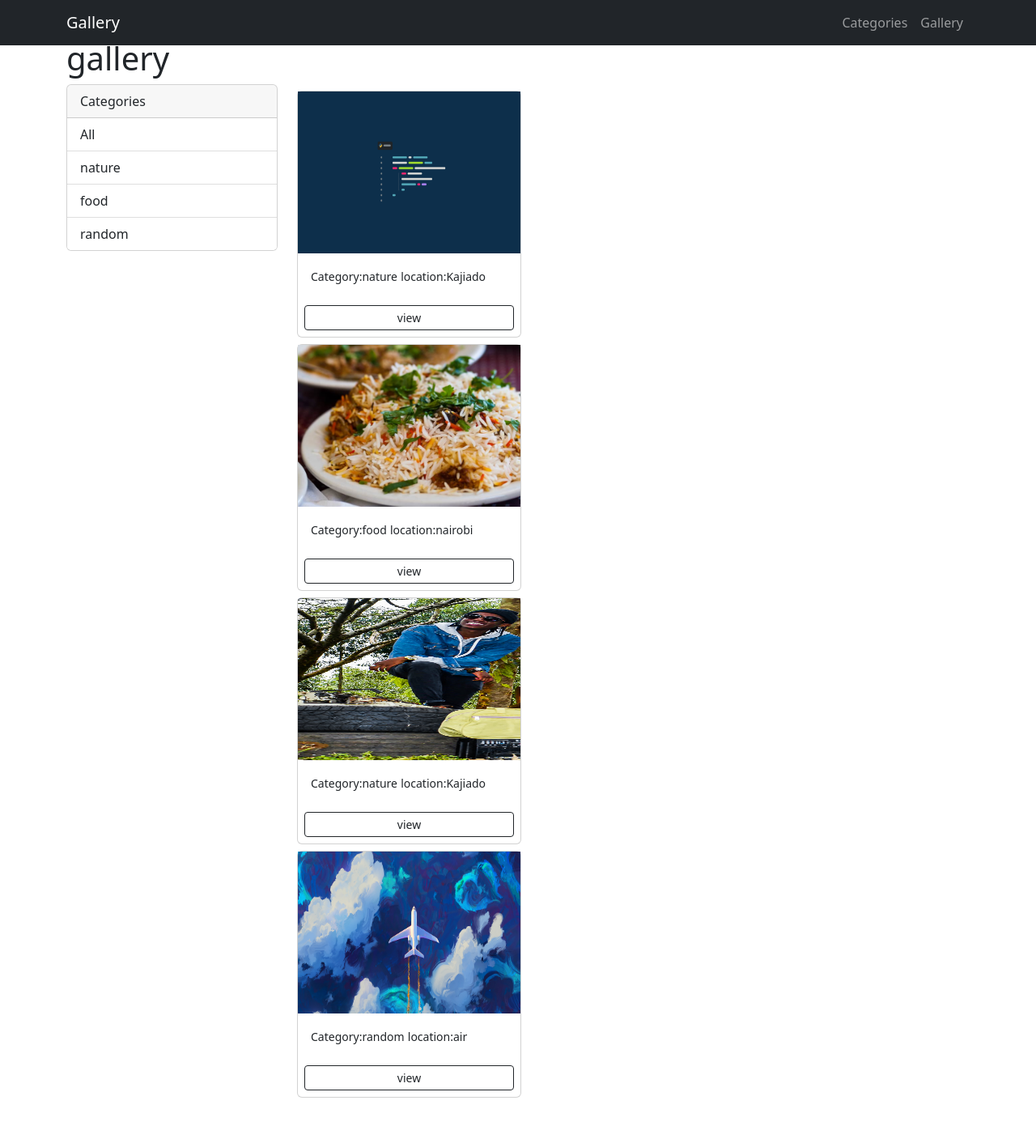
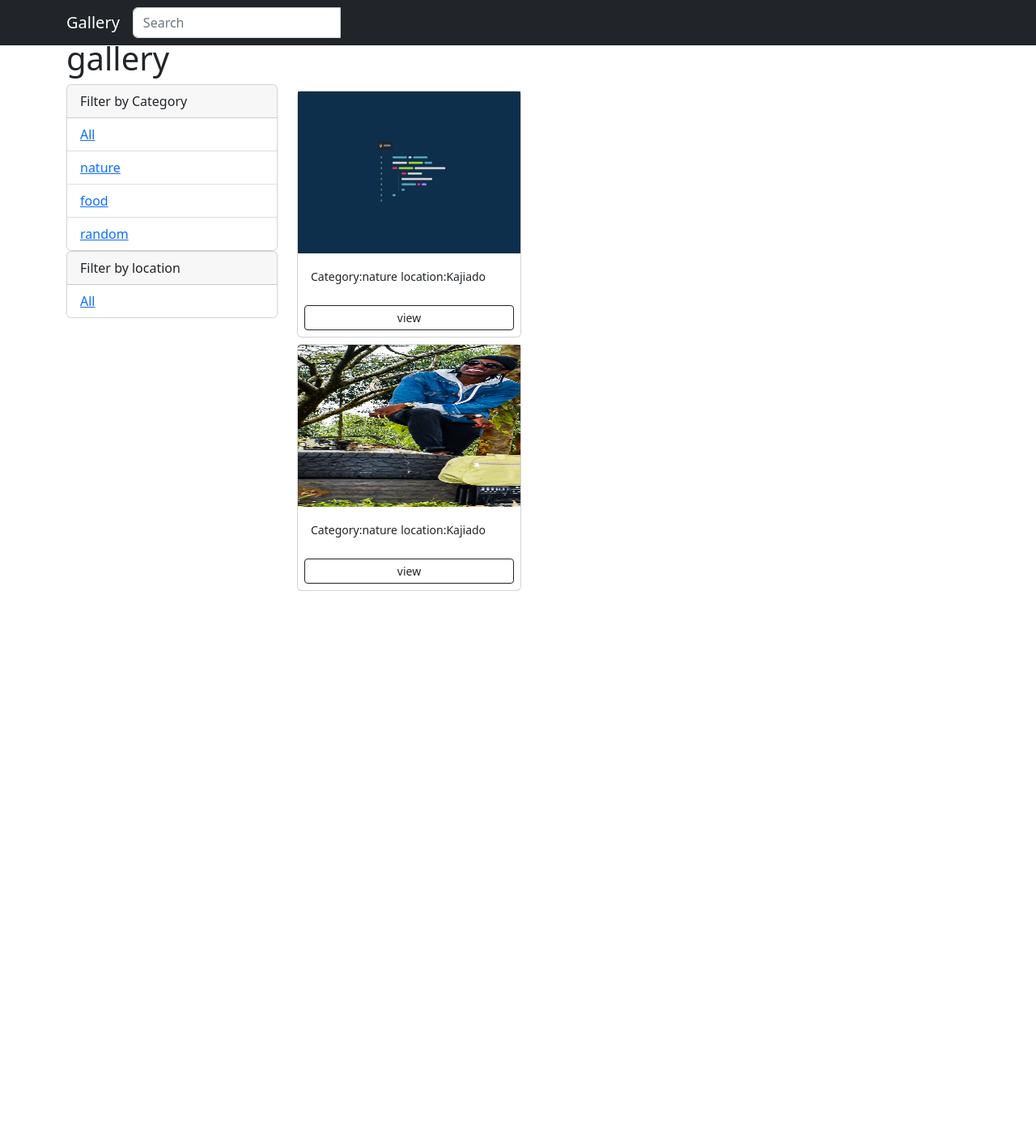
Before and after one commit to leonkae/Galer-a, a Django app: a page that uses gallery/templates/navbar.html in a window 1280 px wide. Shown: the whole page at 81% size. After the commit the page ends 730 px from the top, so only its background shows below. Run offline with Django 4.2, Linux system fonts and the light colour scheme; data comes from the database, SQL or seed files in the repository; both versions use the stored data as it was after the commit.

Commit message:
changed functions, ultered models and upgraded templates

```diff
--- a/gallery/models.py
+++ b/gallery/models.py
@@ -4,28 +4,37 @@ from django.db import models
 # Create your models here.
 
 class Category(models.Model):
+    '''category model'''
     name = models.CharField(max_length=100, null=False, blank=False)
 
     def __str__(self):
         return self.name
 
 class Location(models.Model):
+    '''location model'''
     name = models.CharField(max_length=100, null=False, blank=False)
 
     def __str__(self):
         return self.name
 class Image(models.Model):
+    '''image model'''
     image = models.ImageField(upload_to= 'media/', default='')
     name = models.CharField(max_length=20)
     description = models.CharField(max_length=255, null=False, blank=False)
     category = models.ForeignKey(Category, on_delete=models.SET_NULL, null=True)
     location =  models.ForeignKey(Location, on_delete=models.SET_NULL , null=True)
 
-
     @classmethod
     def get_images(cls):
         images = cls.objects.all()
         return images
 
+    @classmethod
+    def search_by_category(cls,category):
+        images = cls.objects.filter(category__name=category)
+        return images
+
+
+
     def __str__(self):
         return self.description
--- a/gallery/templates/gallery/gallery.html
+++ b/gallery/templates/gallery/gallery.html
@@ -1,23 +1,55 @@
 {% extends 'gallery/base.html' %} {% block content %}
 
+<!-- conatiner div -->
 <div class="container">
   <h1>gallery</h1>
 
+<!-- div that contains everything -->
   <div class="row">
     <div class="col-md-3">
+
+<!-- filter  by category-->
       <div class="card">
-        <div class="card-header">Categories</div>
+        <div class="card-header">Filter by Category</div>
+
         <ul class="list-group list-group-flush">
-          <li class="list-group-item">All</li>
+          <li class="list-group-item">
+            <a href="{% url 'gallery'%}">All</a>
+          </li>
 
           {%for category in categories %}
-          <li class="list-group-item">{{category.name}}</li>
+          <li class="list-group-item">
+            <a href="{%url 'gallery' %}?category={{category.name}}">
+              {{category.name}}</a
+            >
+          </li>
+
+          {% endfor %}
+        </ul>
+      </div>
+
+<!-- filter by location -->
+      <div class="card">
+        <div class="card-header">Filter by location</div>
+
+        <ul class="list-group list-group-flush">
+          <li class="list-group-item">
+            <a href="{% url 'gallery'%}">All</a>
+          </li>
+
+          {%for loction in locations %}
+          <li class="list-group-item">
+            <a href="{%url 'gallery' %}?category={{ location.name }}">
+              {{ location.name }}</a
+            >
+          </li>
 
           {% endfor %}
         </ul>
       </div>
     </div>
 
+<!-- displaying actual images -->
     <div class="col-md-9">
       <div class="row">
         <div>
@@ -42,7 +74,6 @@
               >
             </div>
           </div>
-
           {% endfor %}
         </div>
       </div>
--- a/gallery/templates/gallery/photo.html
+++ b/gallery/templates/gallery/photo.html
@@ -1,6 +1,7 @@
 {% extends 'gallery/base.html' %} {% block content %}
-
+<!-- contaner  -->
     <div class="container">
+<!-- holds photo view -->
         <div class="row justify-content-center">
             <div class="col">
                 <a href="{%url 'gallery' %}" class="btn btn-dark my-3">Back</a>
--- a/gallery/templates/navbar.html
+++ b/gallery/templates/navbar.html
@@ -1,7 +1,9 @@
 <nav class="navbar navbar-expand-lg bg-dark navbar-dark py- fixed-top">
+  <!-- conatainer -->
   <div class="container">
     <a href="#" class="navbar-brand">Gallery</a>
 
+<!-- navbar toggler -->
     <button
       class="navbar-toggler"
       type="button"
@@ -11,16 +13,29 @@
       <span class="navbar-toggler-icon"></span>
     </button>
 
+<!-- main div  -->
     <div class="collapse navbar-collapse" id="navmenu">
-      <ul class="navbar-nav ms-auto">
-        <li class="nav-item">
-          <a href="#learn" class="nav-link">Categories</a>
-        </li>
 
-        <li class="nav-item">
-          <a href="#instructors" class="nav-link">Gallery</a>
-        </li>
-      </ul>
+<!-- search form functions -->
+      <form
+        class="navbar-form"
+        role="search"
+        action="{% url 'search_results' %}"
+      >
+        <div class="input-group">
+          <input
+            type="text"
+            class="form-control"
+            placeholder="Search"
+            name="image"
+          />
+          <div class="input-group-btn">
+            <button class="btn btn-default" type="submit">
+              <i class="glyphicon glyphicon-search"></i>
+            </button>
+          </div>
+        </div>
+      </form>
     </div>
   </div>
 </nav>
--- a/gallery/urls.py
+++ b/gallery/urls.py
@@ -4,6 +4,6 @@ from . import views
 urlpatterns = [
     path('',views.gallery, name='gallery'),
     path('photo/<str:pk>/', views.viewPhoto,name='photo'),
-
-
+    path('',views.galleryLocation, name='galleryLocation'),
+    path('search/',views.search_results,name='search_results'),
 ]
--- a/gallery/views.py
+++ b/gallery/views.py
@@ -1,19 +1,50 @@
-from django.shortcuts import render, redirect
+from django.shortcuts import render
 from .models import Category, Location, Image
 # Create your views here.
 
+
 def gallery(request):
-    categories =  Category.objects.all()
-    images = Image.get_images()
+    '''function for displaying in main pages'''
+    # if statement (backend) for filter by category
+    category = request.GET.get('category')
+    if category == None:
+        images = Image.get_images()
+    else:
+        images = Image.objects.filter(category__name=category)
+        print(images)
+
+    # querries
+    categories = Category.objects.all()
     locations = Location.objects.all()
+    return render(request, 'gallery/gallery.html',{'images':images, 'categories':categories, 'category':category, locations:locations})
 
-    # context = {'categories': categories,'images':images,'locations':locations}
+def galleryLocation(request):
+    locations = Location.objects.all()
+    # if statement (backend) for filter by location
+    location = request.GET.get('location')
+    if location == None:
+            images = Image.get_images()
+    else:
+        images = Image.objects.filter(location__name=location)
+        print(images)
+    return render(request, 'gallery/gallery.html',{'images':images,'locations':locations})
 
 
+def viewPhoto(request,pk):
+    '''for viewing photo'''
+    images = Image.objects.get(id=pk)
+    return render(request,'gallery/photo.html',{'images':images})
 
-    return render(request, 'gallery/gallery.html',{'images':images,'locations':locations, 'categories':categories})
 
-def viewPhoto(request,pk):
-    images = Image.objects.get(id=pk)
+def search_results(request):
+    '''search functionality'''
+    if 'image' in request.GET and request.GET['image']:
+        search_image = request.GET.get('image')
+        searched_images = Image.search_by_category(search_image)
+        message = f"{search_image}"
+        print (search_image)
+        return render(request,'gallery/search.html',{'searched_images':searched_images})
 
-    return render(request,'gallery/photo.html',{'images':images})
+    else:
+        message = "Did not really get that, please search again."
+        return render(request,'gallery/search.html', {'message':message})
```
Also changed, not shown: gallery/templates/gallery/search.html (added, +43 -0 lines), db.sqlite3, media/media/flying-plane-in-clouds-artwork-ux.jpg (added), 1 other file.
